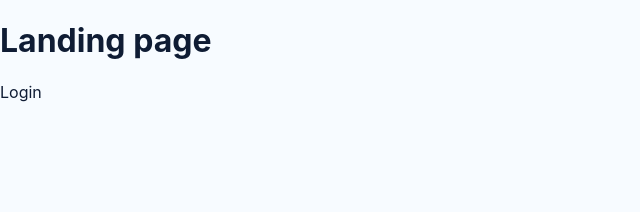
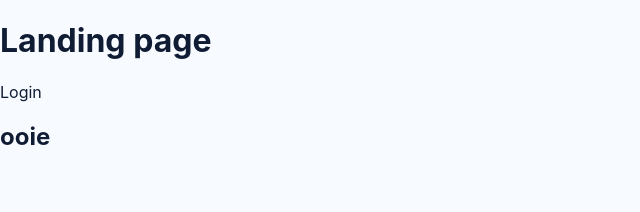
Before and after one commit to Aquamarine-Org/Front-End, a React (Vite) app: page / in a window 1280 px wide. Shown: the top 212 px of the page, without its empty margins (0-640 px from the left). Built offline with nearby package versions, Linux system fonts and the light colour scheme.

Commit message:
so um teste pra ver se funcionou

```diff
--- a/src/pages/LandingPage.jsx
+++ b/src/pages/LandingPage.jsx
@@ -5,6 +5,7 @@ function LandingPage() {
     <div>
       <h1>Landing page</h1>
       <Link to="/login">Login</Link>
+      <h2>ooie</h2>
     </div>
   );
 }
```
